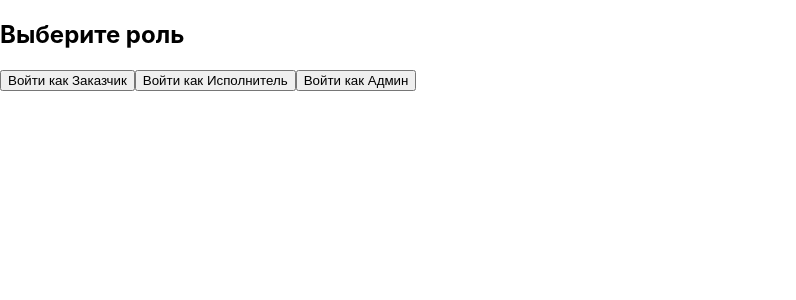
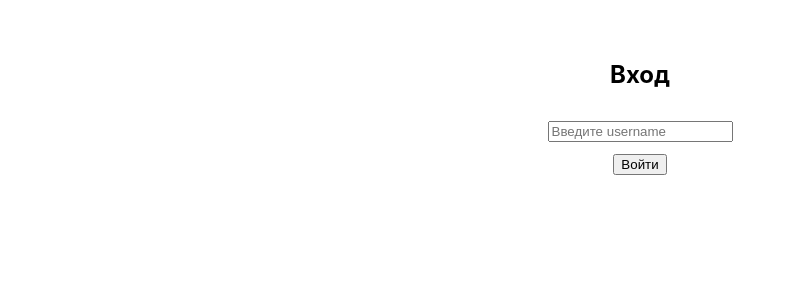
Before and after one commit to SvetlanaEP/project-board, a React (Create React App) app: page /login in a window 1280 px wide. Shown: the top 300 px of the page, without its empty margins (0-796 px from the left). Built offline with nearby package versions, Linux system fonts and the light colour scheme.

Commit message:
На странице входа сделала инпут; мок-данные пользователей, переписала вход - сейчас по юзернейму

```diff
--- a/src/app/store/store.ts
+++ b/src/app/store/store.ts
@@ -1,17 +1,15 @@
 import { create } from "zustand";
+import { User } from "../../mock/users";
 
-type Role = 'customer' | 'executor' | 'admin' | null
 
-interface AuthState {
-  role: Role
-  username: string | null
-  setRole: (role: AuthState['role'], username: string) => void
+interface AuthStore {
+  user: User | null
+  login: (user: User) => void
   logout: () => void
 }
 
-export const useAuthStore = create<AuthState>((set) => ({
-  role: null,
-  username: null,
-  setRole: (role, username) => set({role, username}),
-  logout: () => set({role: null, username: null})
+export const useAuthStore = create<AuthStore>((set) => ({
+  user: null,
+  login: (user) => set({ user }),
+  logout: () => set({user: null})
 }))
--- a/src/components/ProtectedRoute.tsx
+++ b/src/components/ProtectedRoute.tsx
@@ -8,7 +8,7 @@ interface Props {
 }
 
 export const ProtectedRoute = ({ children, allowedRoles }: Props) => {
-  const role = useAuthStore((state) => state.role);
+  const role = useAuthStore((state) => state.user?.role);
 
   if (!role) {
     return (
--- a/src/mock/projects.ts
+++ b/src/mock/projects.ts
@@ -15,7 +15,7 @@ export const mockProjects: Project[] = [
       title: 'Редизайн лендинга',
       description: 'Нужно внести правки по новому макету.',
       status: 'В работе',
-      access: ['client1', 'executor2', 'admin']
+      access: ['c', 'e', 'a']
 
     },
     {
@@ -23,21 +23,21 @@ export const mockProjects: Project[] = [
       title: 'Настройка формы',
       description: 'Форма не отправляется, нужно починить.',
       status: 'Срочно',
-      access: ['admin', 'executor1'],
+      access: ['a', 'e'],
     },
     {
       id: '3',
       title: 'Презентация для клиента',
       description: 'Собрать инфу и сверстать в PDF.',
       status: 'Ожидание',
-      access: ['admin', 'client1'],
+      access: ['a', 'c'],
     },
     {
       id: '4',
       title: 'Обновление документации',
       description: 'Добавить новые стандарты',
       status: 'На проверке',
-      access: ['client', 'executor1', 'admin'],
+      access: ['c', 'e', 'a'],
     },
 
 ];
--- /dev/null
+++ b/src/mock/users.ts
@@ -0,0 +1,65 @@
+export type Role = 'customer' | 'executor' | 'admin' | null
+
+export interface User {
+  id: string,
+  username: string,
+  name: string,
+  role: Role,
+}
+
+export const mockUsers: User[] = [
+  {
+    id: 'u1',
+    username: 'admin',
+    name: 'Анна Админова',
+    role: 'admin',
+  },
+  {
+    id: 'u2',
+    username: 'client1',
+    name: 'Виктор Заказов',
+    role: 'customer',
+  },
+  {
+    id: 'u3',
+    username: 'client2',
+    name: 'Мария Клиентова',
+    role: 'customer',
+  },
+  {
+    id: 'u4',
+    username: 'executor1',
+    name: 'Игорь Исполнитель',
+    role: 'executor',
+  },
+  {
+    id: 'u5',
+    username: 'executor2',
+    name: 'Наталья Делова',
+    role: 'executor',
+  },
+  {
+    id: 'u6',
+    username: 'executor3',
+    name: 'Артём Задачкин',
+    role: 'executor',
+  },
+  {
+    id: 'u4',
+    username: 'a',
+    name: 'Админ',
+    role: 'admin',
+  },
+  {
+    id: 'u5',
+    username: 'e',
+    name: 'Исполнитель',
+    role: 'executor',
+  },
+  {
+    id: 'u6',
+    username: 'c',
+    name: 'Заказчик',
+    role: 'customer',
+  },
+]
--- a/src/pages/LoginPage.tsx
+++ b/src/pages/LoginPage.tsx
@@ -1,30 +1,50 @@
-
+import { useState } from "react";
 import { useAuthStore } from "../app/store/store";
 import { useNavigate } from "react-router-dom";
+import styled from "styled-components";
+import { mockUsers } from "../mock/users";
 
+const Wrapper = styled.div`
+  display: flex;
+  flex-direction: column;
+  gap: 12px;
+  align-items: center;
+  justify-content: center;
+  padding: 40px;
+`;
 
 export const LoginPage = () => {
-  const setRole = useAuthStore((state) => state.setRole);
-  const navigate = useNavigate();
+  const [username, setUsername] = useState("");
+  const [error, setError] = useState(false)
+  const login = useAuthStore((state) => state.login)
+  const navigate = useNavigate()
 
-  const handleLogin = (role: "customer" | "executor" | "admin", username: string) => {
-    setRole(role, username);
-    if (role === "customer") navigate("/customer");
-    else if (role === "executor") navigate("/executor");
-    else if (role === "admin") navigate("/admin");
-  };
+  const handleLogin = () => {
+    const user = mockUsers.find((u) => u.username === username)
+
+    if (!user) {
+      setError(true)
+      return
+    }
+
+    login(user)
+    navigate(`/${user.role}`)
+  }
+
   return (
-    <div>
-      <h2>Выберите роль</h2>
-      <button onClick={() => handleLogin("customer", 'client1')}>
-        {" "}
-        Войти как Заказчик{" "}
-      </button>
-      <button onClick={() => handleLogin("executor", 'executor1')}>
-        {" "}
-        Войти как Исполнитель{" "}
-      </button>
-      <button onClick={() => handleLogin("admin", 'admin')}> Войти как Админ </button>
-    </div>
+    <Wrapper>
+      <h2>Вход</h2>
+      <input
+        type="text"
+        placeholder="Введите username"
+        value={username}
+        onChange={(e)=> setUsername(e.target.value)}
+      />
+      <button onClick={handleLogin}>Войти</button>
+
+      {error && (
+        <p style={{ color: 'red' }}>Пользователь не найден</p>
+      )}
+    </Wrapper>
   );
 };
--- a/src/pages/admin/ProjectsAdminPage.tsx
+++ b/src/pages/admin/ProjectsAdminPage.tsx
@@ -17,7 +17,7 @@ const ProjectCard = styled.div<{ status: string }>`
 `;
 
 export const ProjectsAdminPage = () => {
-    const username = useAuthStore((state) => state.username)
+    const username = useAuthStore((state) => state.user?.username)
     const visibleProjects = mockProjects.filter((project) => project.access.includes(username || ''))
   return (
     <div>
--- a/src/pages/customer/OrdersPage.tsx
+++ b/src/pages/customer/OrdersPage.tsx
@@ -17,7 +17,7 @@ const ProjectCard = styled.div<{ status: string }>`
 `;
 
 export const OrdersPage = () => {
-    const username = useAuthStore((state) => state.username)
+    const username = useAuthStore((state) => state.user?.username)
     const visibleProjects = mockProjects.filter((project) => project.access.includes(username || ''))
   return (
     <div>
--- a/src/pages/executor/ExecutorProjectsPage.tsx
+++ b/src/pages/executor/ExecutorProjectsPage.tsx
@@ -16,7 +16,7 @@ const ProjectCard = styled.div<{ status: string }>`
 `;
 
 export const ExecutorProjectPage = () => {
-  const username = useAuthStore((state) => state.username)
+  const username = useAuthStore((state) => state.user?.username)
   const visibleProjects = mockProjects.filter((project) => project.access.includes(username || ''))
   return (
     <div>
```
